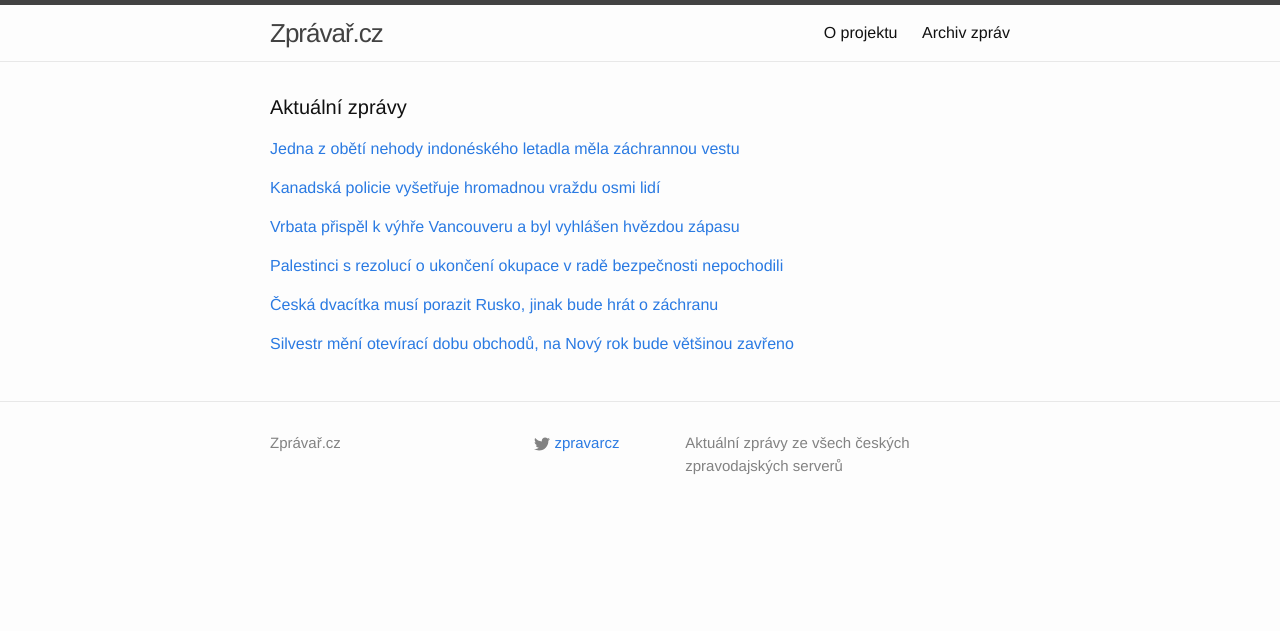
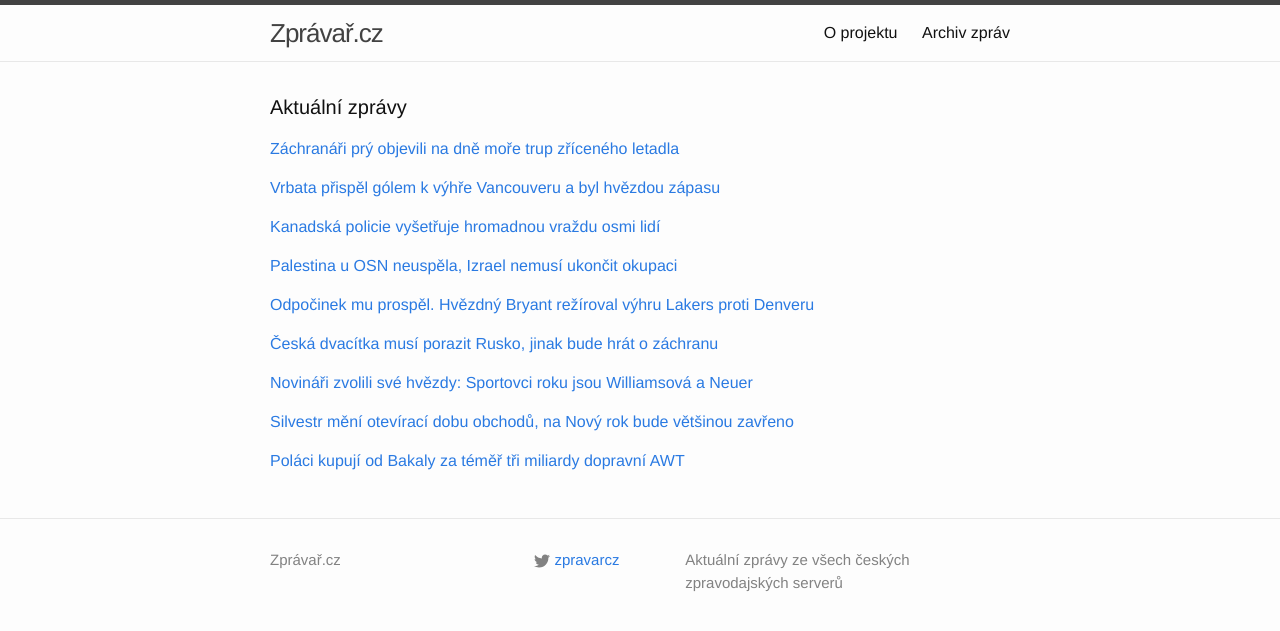
Before and after one commit to adliska/zpravar, a Jekyll site: the page built from index.html, in a window 1280 px wide. Shown: the top 631 px of the page. Built offline with Jekyll 4.4.1, drawn with Linux system fonts in a browser that asks for light colours.

Commit message:
zpravar news update

```diff
--- a/index.html
+++ b/index.html
@@ -5,9 +5,11 @@ layout: default
 <div class="home">
     <h1 class="page-heading">Aktuální zprávy</h1>
 
-<p><a href="javascript:;" onclick="toggle_visibility('zpravy0')">Jedna z obětí nehody indonéského letadla měla záchrannou vestu</a></p>
+<p><a href="javascript:;" onclick="toggle_visibility('zpravy0')">Záchranáři prý objevili na dně moře trup zříceného letadla</a></p>
 <div id="zpravy0" style="display:none">
 <ul>
+<li><a href=http://www.tyden.cz/rubriky/zahranici/asie-a-oceanie/zachranari-pry-objevili-na-dne-more-trup-zriceneho-letadla_328711.html>Záchranáři prý objevili na dně moře trup zříceného letadla - www.tyden.cz</a></li>
+<li><a href=http://zpravy.e15.cz/zahranicni/udalosti/pokousel-se-pilot-pristat-na-hladine-jedna-z-obeti-mela-zachrannou-vestu-1149380>Pokoušel se pilot přistát na hladině? Jedna z obětí měla záchrannou vestu - zpravy.e15.cz</a></li>
 <li><a href=http://www.ceskenoviny.cz/zpravy/zpravy/jedna-z-obeti-nehody-indoneskeho-letadla-mela-zachrannou-vestu/1163735>Jedna z obětí nehody indonéského letadla měla záchrannou vestu - www.ceskenoviny.cz</a></li>
 <li><a href=http://www.ceskatelevize.cz/ct24/svet/296824-obet-nehody-indoneskeho-letounu-mela-zachrannou-vestu/>Oběť nehody indonéského letounu měla záchrannou vestu - www.ceskatelevize.cz</a></li>
 <li><a href=http://www.ceskatelevize.cz/ct24/svet/296824-jedna-z-obeti-nehody-indoneskeho-letounu-mela-zachrannou-vestu/>Jedna z obětí nehody indonéského letounu měla záchrannou vestu - www.ceskatelevize.cz</a></li>
@@ -17,8 +19,19 @@ layout: default
 <li><a href=http://zpravy.aktualne.cz/zahranici/pri-patrani-po-vraku-indoneskeho-letadla-vyloveno-sest-tel/r~23ee6b5a90b611e4a10c0025900fea04/>Při pátrání po vraku indonéského letadla vyloveno šest těl - zpravy.aktualne.cz</a></li>
 <li><a href=http://www.ceskenoviny.cz/zpravy/zpravy/pri-patrani-po-vraku-indoneskeho-letadla-bylo-vyloveno-sest-tel/1163735>Při pátrání po vraku indonéského letadla bylo vyloveno šest těl - www.ceskenoviny.cz</a></li>
 </ul>
-</div><p><a href="javascript:;" onclick="toggle_visibility('zpravy1')">Kanadská policie vyšetřuje hromadnou vraždu osmi lidí </a></p>
+</div><p><a href="javascript:;" onclick="toggle_visibility('zpravy1')">Vrbata přispěl gólem k výhře Vancouveru a byl hvězdou zápasu</a></p>
 <div id="zpravy1" style="display:none">
+<ul>
+<li><a href=http://www.sportovninoviny.cz/zpravy/vrbata-prispel-golem-k-vyhre-vancouveru-a-byl-hvezdou-zapasu/1163748>Vrbata přispěl gólem k výhře Vancouveru a byl hvězdou zápasu - www.sportovninoviny.cz</a></li>
+<li><a href=http://www.tyden.cz/rubriky/sport/hokej/nhl/vrbata-hvezdou-zapasu-golem-zpecetil-vyhru-nad-san-jose_328715.html>Vrbata hvězdou zápasu. Gólem zpečetil výhru nad San Jose - www.tyden.cz</a></li>
+<li><a href=http://www.denik.cz/hokej/vrbata-prispel-k-vyhre-vancouveru-a-byl-vyhlasen-hvezdou-zapasu-20141231.html>Vrbata přispěl k výhře Vancouveru a byl vyhlášen hvězdou zápasu - www.denik.cz</a></li>
+<li><a href=http://www.rozhlas.cz/_zprava/vrbata-prispel-golem-k-vyhre-vancouveru-a-byl-vyhlasen-hvezdou-zapasu--1438120>Vrbata přispěl gólem k výhře Vancouveru a byl vyhlášen hvězdou zápasu - www.rozhlas.cz</a></li>
+<li><a href=http://sport.aktualne.cz/hvezda-zapasu-vrbata-pomohl-vancouveru-srazit-san-jose/r~f72b4c4c90b411e49f60002590604f2e/>Hvězda zápasu. Vrbata pomohl Vancouveru srazit San Jose - sport.aktualne.cz</a></li>
+<li><a href=http://hokej.idnes.cz/vrbata-golem-zpecetil-vyhru-vancouveru-f0m-/nhl.aspx?c=A141231_072002_nhl_Mkr>Vrbata gólem zpečetil výhru Vancouveru nad San Jose - hokej.idnes.cz</a></li>
+<li><a href=http://www.sportovninoviny.cz/zpravy/vrbata-prispel-k-vyhre-vancouveru-a-byl-vyhlasen-hvezdou-zapasu/1163748>Vrbata přispěl k výhře Vancouveru a byl vyhlášen hvězdou zápasu - www.sportovninoviny.cz</a></li>
+</ul>
+</div><p><a href="javascript:;" onclick="toggle_visibility('zpravy2')">Kanadská policie vyšetřuje hromadnou vraždu osmi lidí </a></p>
+<div id="zpravy2" style="display:none">
 <ul>
 <li><a href=http://www.lidovky.cz/kanadska-policie-vysetruje-hromadnou-vrazdu-s-osmi-obetmi-paa-/zpravy-svet.aspx?c=A141231_084756_ln_zahranici_sij>Kanadská policie vyšetřuje hromadnou vraždu osmi lidí  - www.lidovky.cz</a></li>
 <li><a href=http://echo24.cz/a/wtCgv>Kanadská policie vyšetřuje hromadnou vraždu s osmi oběťmi - echo24.cz</a></li>
@@ -26,34 +39,49 @@ layout: default
 <li><a href=http://zpravy.idnes.cz/masova-vrazda-v-kanade-062-/zahranicni.aspx?c=A141231_075253_zahranicni_jj>Vrah v Kanadě zabil osm lidí i sám sebe, mezi oběťmi jsou dvě děti - zpravy.idnes.cz</a></li>
 <li><a href=http://www.ceskenoviny.cz/zpravy/zpravy/kanadska-policie-vysetruje-hromadnou-vrazdu-s-osmi-obetmi/1163729>Kanadská policie vyšetřuje hromadnou vraždu s osmi oběťmi - www.ceskenoviny.cz</a></li>
 </ul>
-</div><p><a href="javascript:;" onclick="toggle_visibility('zpravy2')">Vrbata přispěl k výhře Vancouveru a byl vyhlášen hvězdou zápasu</a></p>
-<div id="zpravy2" style="display:none">
-<ul>
-<li><a href=http://www.denik.cz/hokej/vrbata-prispel-k-vyhre-vancouveru-a-byl-vyhlasen-hvezdou-zapasu-20141231.html>Vrbata přispěl k výhře Vancouveru a byl vyhlášen hvězdou zápasu - www.denik.cz</a></li>
-<li><a href=http://www.rozhlas.cz/_zprava/vrbata-prispel-golem-k-vyhre-vancouveru-a-byl-vyhlasen-hvezdou-zapasu--1438120>Vrbata přispěl gólem k výhře Vancouveru a byl vyhlášen hvězdou zápasu - www.rozhlas.cz</a></li>
-<li><a href=http://sport.aktualne.cz/hvezda-zapasu-vrbata-pomohl-vancouveru-srazit-san-jose/r~f72b4c4c90b411e49f60002590604f2e/>Hvězda zápasu. Vrbata pomohl Vancouveru srazit San Jose - sport.aktualne.cz</a></li>
-<li><a href=http://hokej.idnes.cz/vrbata-golem-zpecetil-vyhru-vancouveru-f0m-/nhl.aspx?c=A141231_072002_nhl_Mkr>Vrbata gólem zpečetil výhru Vancouveru nad San Jose - hokej.idnes.cz</a></li>
-<li><a href=http://www.sportovninoviny.cz/zpravy/vrbata-prispel-k-vyhre-vancouveru-a-byl-vyhlasen-hvezdou-zapasu/1163748>Vrbata přispěl k výhře Vancouveru a byl vyhlášen hvězdou zápasu - www.sportovninoviny.cz</a></li>
-</ul>
-</div><p><a href="javascript:;" onclick="toggle_visibility('zpravy3')">Palestinci s rezolucí o ukončení okupace v radě bezpečnosti nepochodili</a></p>
+</div><p><a href="javascript:;" onclick="toggle_visibility('zpravy3')">Palestina u OSN neuspěla, Izrael nemusí ukončit okupaci</a></p>
 <div id="zpravy3" style="display:none">
 <ul>
+<li><a href=http://zpravy.e15.cz/zahranicni/politika/palestina-u-osn-neuspela-izrael-nemusi-ukoncit-okupaci-1149378>Palestina u OSN neuspěla, Izrael nemusí ukončit okupaci - zpravy.e15.cz</a></li>
 <li><a href=http://www.novinky.cz/zahranicni/amerika/357529-palestinci-s-rezoluci-o-ukonceni-okupace-v-rade-bezpecnosti-nepochodili.html>Palestinci s rezolucí o ukončení okupace v radě bezpečnosti nepochodili - www.novinky.cz</a></li>
 <li><a href=http://zahranicni.ihned.cz/blizky-vychod/c1-63318000-osn-zavrhla-palestinske-mirove-reseni-zadali-hranice-z-pred-roku-1967>OSN zavrhla palestinské mírové řešení. Žádali hranice z před roku 1967 - zahranicni.ihned.cz</a></li>
 <li><a href=http://www.ceskenoviny.cz/zpravy/zpravy/rb-osn-odmitla-palestinsky-navrh-rezoluce-o-okupovanych-uzemich/1163728>RB OSN odmítla palestinský návrh rezoluce o okupovaných územích - www.ceskenoviny.cz</a></li>
 </ul>
-</div><p><a href="javascript:;" onclick="toggle_visibility('zpravy4')">Česká dvacítka musí porazit Rusko, jinak bude hrát o záchranu</a></p>
+</div><p><a href="javascript:;" onclick="toggle_visibility('zpravy4')">Odpočinek mu prospěl. Hvězdný Bryant režíroval výhru Lakers proti Denveru</a></p>
 <div id="zpravy4" style="display:none">
 <ul>
+<li><a href=http://www.denik.cz/ostatni_sport/odpocinek-mu-prospel-hvezdny-bryant-reziroval-vyhru-lakers-proti-denveru-2014123.html>Odpočinek mu prospěl. Hvězdný Bryant režíroval výhru Lakers proti Denveru - www.denik.cz</a></li>
+<li><a href=http://www.sportovninoviny.cz/zpravy/odpocinuty-bryant-skvelym-vykonem-dovedl-lakers-k-vyhre/1163770>Odpočinutý Bryant skvělým výkonem dovedl Lakers k výhře - www.sportovninoviny.cz</a></li>
+<li><a href=http://sport.aktualne.cz/jednadvacaty-triple-double-bryant-dovedl-lakers-k-vyhre/r~babb72cc90c411e4ba57002590604f2e/>Jednadvacátý triple double. Bryant dovedl Lakers k výhře - sport.aktualne.cz</a></li>
+<li><a href=http://sport.idnes.cz/nba-basketbal-souhrn-vysledku-dkv-/basket.aspx?c=A141231_084022_sport-basket_ten>Bryant si odpočinul a vedl Lakers k výhře, James jde v jeho stopách - sport.idnes.cz</a></li>
+</ul>
+</div><p><a href="javascript:;" onclick="toggle_visibility('zpravy5')">Česká dvacítka musí porazit Rusko, jinak bude hrát o záchranu</a></p>
+<div id="zpravy5" style="display:none">
+<ul>
+<li><a href=http://www.tyden.cz/rubriky/sport/hokej/reprezentace/ceska-dvacitka-musi-porazit-rusko-jinak-bude-hrat-o-zachranu_328720.html>Česká dvacítka musí porazit Rusko, jinak bude hrát o záchranu - www.tyden.cz</a></li>
 <li><a href=http://www.denik.cz/hokej/ceska-dvacitka-musi-porazit-rusko-jinak-bude-hrat-o-zachranu-20141231.html>Česká dvacítka musí porazit Rusko, jinak bude hrát o záchranu - www.denik.cz</a></li>
 <li><a href=http://hokej.idnes.cz/mistrovstvi-sveta-hokejistu-do-20-let-v-kanade-dansko-svycarsko-pvw-/reprezentace.aspx?c=A141231_073335_reprezentace_ten>Švýcaři jim nepomohli, čeští junioři musí k postupu vyhrát nad Ruskem - hokej.idnes.cz</a></li>
 <li><a href=http://www.sportovninoviny.cz/zpravy/ceska-dvacitka-musi-porazit-rusko-jinak-bude-hrat-o-zachranu/1163731>Česká dvacítka musí porazit Rusko, jinak bude hrát o záchranu - www.sportovninoviny.cz</a></li>
 </ul>
-</div><p><a href="javascript:;" onclick="toggle_visibility('zpravy5')">Silvestr mění otevírací dobu obchodů, na Nový rok bude většinou zavřeno</a></p>
-<div id="zpravy5" style="display:none">
+</div><p><a href="javascript:;" onclick="toggle_visibility('zpravy6')">Novináři zvolili své hvězdy: Sportovci roku jsou Williamsová a Neuer</a></p>
+<div id="zpravy6" style="display:none">
+<ul>
+<li><a href=http://www.denik.cz/ostatni_sport/novinari-zvolili-sve-hvezdy-sportovci-roku-jsou-williamsova-a-neuer-20141231.html>Novináři zvolili své hvězdy: Sportovci roku jsou Williamsová a Neuer - www.denik.cz</a></li>
+<li><a href=http://sport.idnes.cz/sportovci-roku-podle-svetovych-novinaru-jsou-williamsova-a-neuer-1d0-/tenis.aspx?c=A141231_083102_tenis_ten>Sportovci roku podle světových novinářů jsou Williamsová a Neuer - sport.idnes.cz</a></li>
+<li><a href=http://www.sportovninoviny.cz/zpravy/sportovci-roku-podle-novinaru-jsou-williamsova-a-neuer/1163740>Sportovci roku podle novinářů jsou Williamsová a Neuer - www.sportovninoviny.cz</a></li>
+</ul>
+</div><p><a href="javascript:;" onclick="toggle_visibility('zpravy7')">Silvestr mění otevírací dobu obchodů, na Nový rok bude většinou zavřeno</a></p>
+<div id="zpravy7" style="display:none">
 <ul>
 <li><a href=http://www.rozhlas.cz/_zprava/silvestr-meni-oteviraci-dobu-obchodu-na-novy-rok-bude-vetsinou-zavreno--1438130>Silvestr mění otevírací dobu obchodů, na Nový rok bude většinou zavřeno - www.rozhlas.cz</a></li>
 <li><a href=http://zpravy.aktualne.cz/ekonomika/ceska-ekonomika/obchody-zavrou-na-silvestra-driv-na-novy-rok-budou-zavrene/r~21d6b1b890b811e4833a0025900fea04/>Obchody zavřou na Silvestra dřív, na Nový rok budou zavřené - zpravy.aktualne.cz</a></li>
 <li><a href=http://www.financninoviny.cz/zpravodajstvi/zpravy/obchody-dnes-zavrou-driv-na-novy-rok-zustanou-zavrene/1163739>Obchody dnes zavřou dřív, na Nový rok zůstanou zavřené - www.financninoviny.cz</a></li>
 </ul>
+</div><p><a href="javascript:;" onclick="toggle_visibility('zpravy8')">Poláci kupují od Bakaly za téměř tři miliardy dopravní AWT</a></p>
+<div id="zpravy8" style="display:none">
+<ul>
+<li><a href=http://www.tyden.cz/rubriky/byznys/cesko/polaci-kupuji-od-bakaly-za-temer-tri-miliardy-dopravni-awt_328719.html>Poláci kupují od Bakaly za téměř tři miliardy dopravní AWT - www.tyden.cz</a></li>
+<li><a href=http://zpravy.e15.cz/byznys/doprava-a-logistika/pkp-cargo-ziska-bakalovu-dopravni-firmu-awt-ta-tri-miliardy-1149382>PKP Cargo získá Bakalovu dopravní firmu AWT, ta tři miliardy - zpravy.e15.cz</a></li>
+<li><a href=http://www.financninoviny.cz/zpravodajstvi/zpravy/hn-polska-pkp-cargo-kupuje-za-103-2-milionu-eur-dopravni-awt/1163743>HN: Polská PKP Cargo kupuje za 103,2 milionu eur dopravní AWT - www.financninoviny.cz</a></li>
+</ul>
 </div></div>
```
